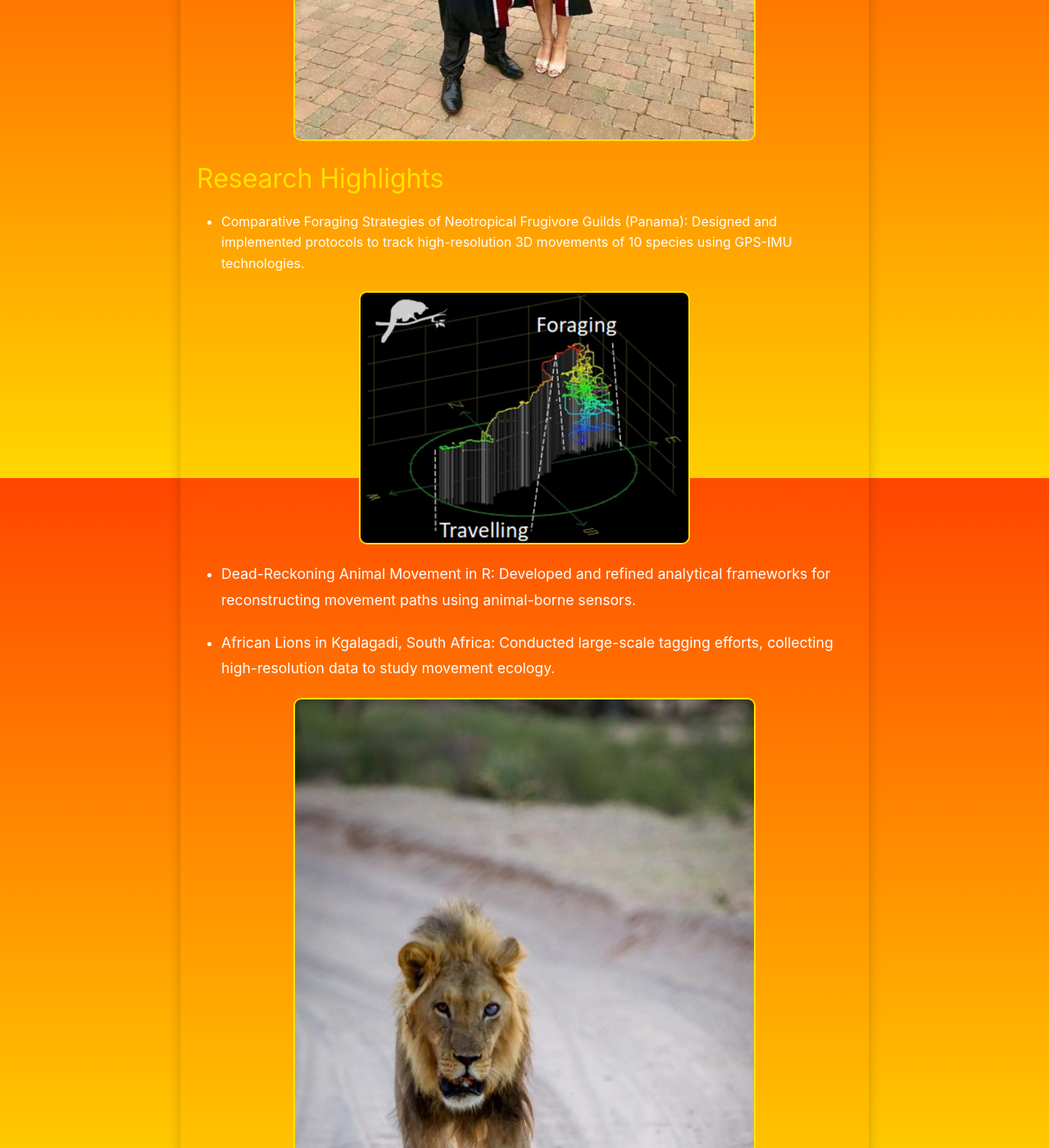
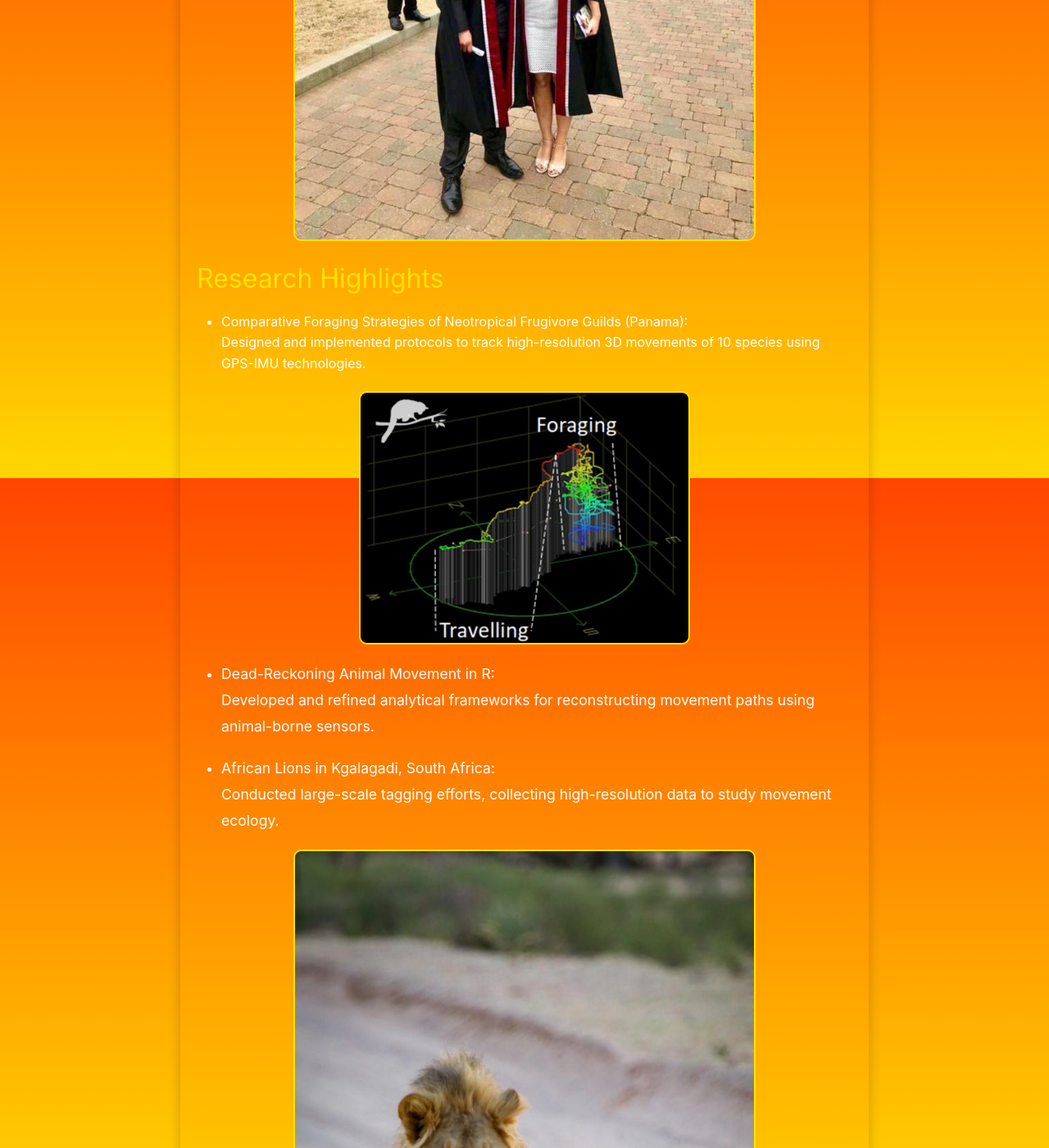
Before and after one commit to Richard6195/my-website, a Jekyll site: the page built from about.md, in a window 1280 px wide and 1400 px high, scrolled down 2117 px. Shown: the whole window at 82% size. Built offline with Jekyll 4.4.1, drawn with Linux system fonts in a browser that asks for light colours; some of the changed text lies outside the part shown.

Commit message:
Update website with new changes

```diff
--- a/about.md
+++ b/about.md
@@ -18,32 +18,33 @@ Throughout my career, I’ve led and contributed to several interdisciplinary re
 # Academic Journey
 
 - Postdoctoral Researcher (2021–present): Max Planck Institute of Animal Behavior, Germany.
+
 - PhD in Biosciences (2018–2021): Swansea University, Wales, UK.
-Dissertation: "A new direction for differentiating animal activity based on measuring angular velocity about the yaw axis."
+  Dissertation: "A new direction for differentiating animal activity based on measuring angular velocity about the yaw axis."
+
 - Master of Research (MRes) (2016–2018): Swansea University.
+
 - Bachelor’s in Zoology (2013–2016): Swansea University, First Class Honours.
 
 ![Alt Text](assets/images/graduation.jpg){: width="70%"}
 
-
 # Research Highlights
 
-- Comparative Foraging Strategies of Neotropical Frugivore Guilds (Panama): Designed and implemented protocols to track high-resolution 3D movements of 10 species using GPS-IMU technologies.
-
+- Comparative Foraging Strategies of Neotropical Frugivore Guilds (Panama):
+  Designed and implemented protocols to track high-resolution 3D movements of 10 species using GPS-IMU technologies.
 
 ![Alt Text](assets/images/data.png){: width="50%"}
 
+- Dead-Reckoning Animal Movement in R:
+  Developed and refined analytical frameworks for reconstructing movement paths using animal-borne sensors.
 
-- Dead-Reckoning Animal Movement in R: Developed and refined analytical frameworks for reconstructing movement paths using animal-borne sensors.
-
-- African Lions in Kgalagadi, South Africa: Conducted large-scale tagging efforts, collecting high-resolution data to study movement ecology.
-
+- African Lions in Kgalagadi, South Africa:
+  Conducted large-scale tagging efforts, collecting high-resolution data to study movement ecology.
 
 ![Alt Text](assets/images/lion.jpg){: width="70%"}
 
-
-- Penguins and Cormorants in Argentina: Tagged and retrieved data from over 70 birds to investigate foraging patterns and movement efficiency.
-
+- Penguins and Cormorants in Argentina:
+  Tagged and retrieved data from over 70 birds to investigate foraging patterns and movement efficiency.
 
 <div class="image-row">
   <img src="assets/images/penguinselfie.jpg" alt="" />
```
Also changed, not shown: projects.md (+2 -0 lines).
